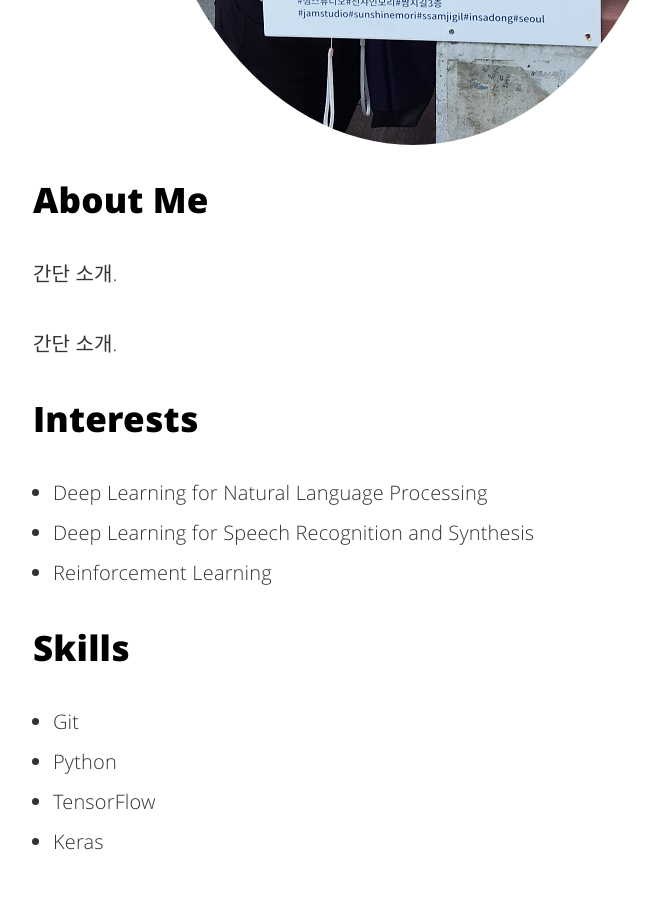
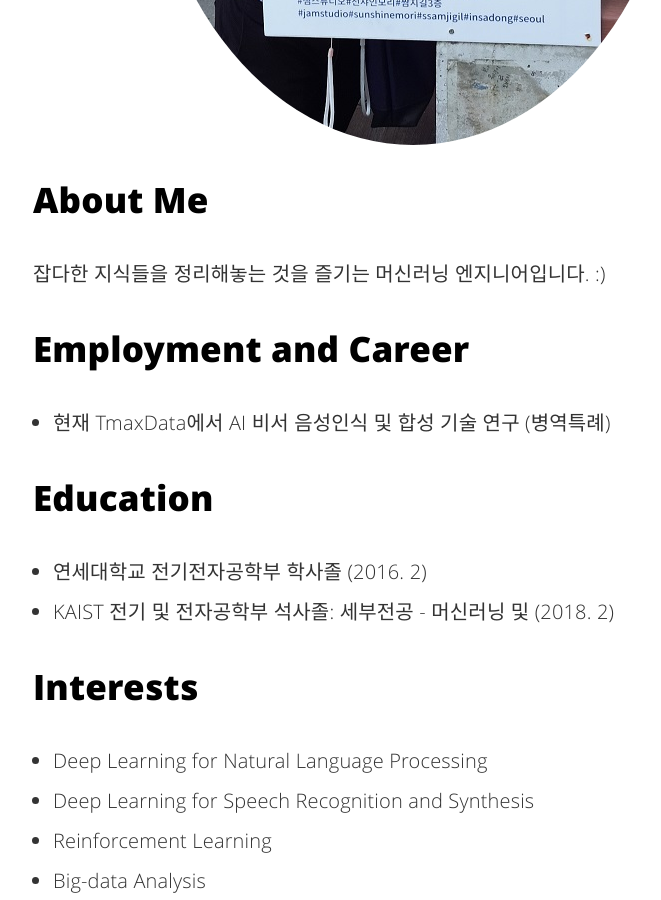
Before and after one commit to hcnoh/blog-prev, a Jekyll site: the page built from about.html, in a window 1280 px wide and 900 px high, scrolled down 1545 px. Shown: the whole window, without its empty margins (227-888 px from the left). Built offline with Jekyll 4.4.1, drawn with Linux system fonts in a browser that asks for light colours; some of the changed text lies outside the part shown.

Commit message:
Update about.html

```diff
--- a/about.html
+++ b/about.html
@@ -9,10 +9,20 @@ description: "Some description about HCNOH..."
 
 <h2>About Me</h2>
 
-<p>간단 소개.</p>
+<p>잡다한 지식들을 정리해놓는 것을 즐기는 머신러닝 엔지니어입니다. :)</p>
 
+<h2>Employment and Career</h2>
 
-<p>간단 소개.</p>
+<ul class="Career">
+	<li>현재 TmaxData에서 AI 비서 음성인식 및 합성 기술 연구 (병역특례)</li>
+</ul>
+
+<h2>Education</h2>
+
+<ul class="Education">
+	<li>연세대학교 전기전자공학부 학사졸 (2016. 2)</li>
+	<li>KAIST 전기 및 전자공학부 석사졸: 세부전공 - 머신러닝 및  (2018. 2)</li>
+</ul>
 
 <h2>Interests</h2>
 
@@ -20,15 +30,15 @@ description: "Some description about HCNOH..."
 	<li>Deep Learning for Natural Language Processing</li>
 	<li>Deep Learning for Speech Recognition and Synthesis</li>
 	<li>Reinforcement Learning</li>
+	<li>Big-data Analysis</li>
 </ul>
 
 <h2>Skills</h2>
 
 <ul class="skill-list">
-	<li>Git</li>
-	<li>Python</li>
-	<li>TensorFlow</li>
-	<li>Keras</li>
+	<li>Languages: Korean, English</li>
+	<li>Programming Languages: Python, Matlab, Latex</li>
+	<li>Tools & Libraries: Tensorflow, Keras, Git</li>
 </ul>
 
 <h2>Projects</h2>
```
